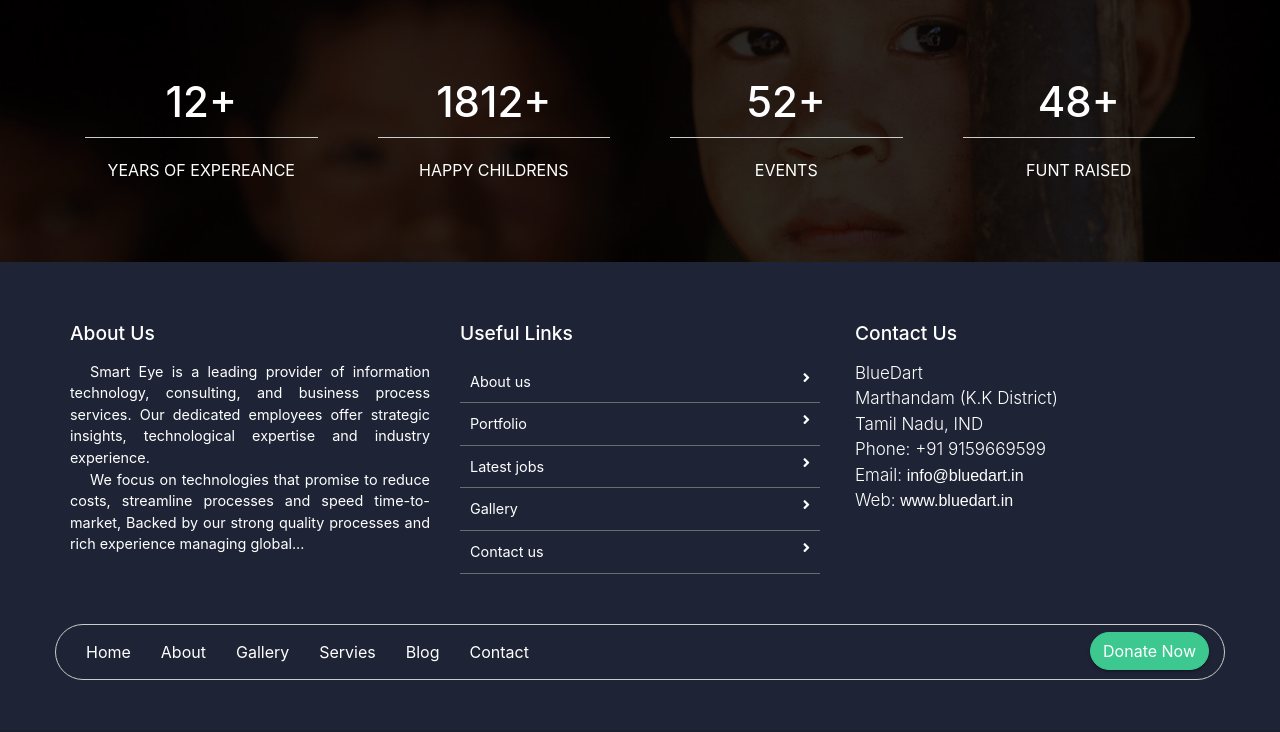
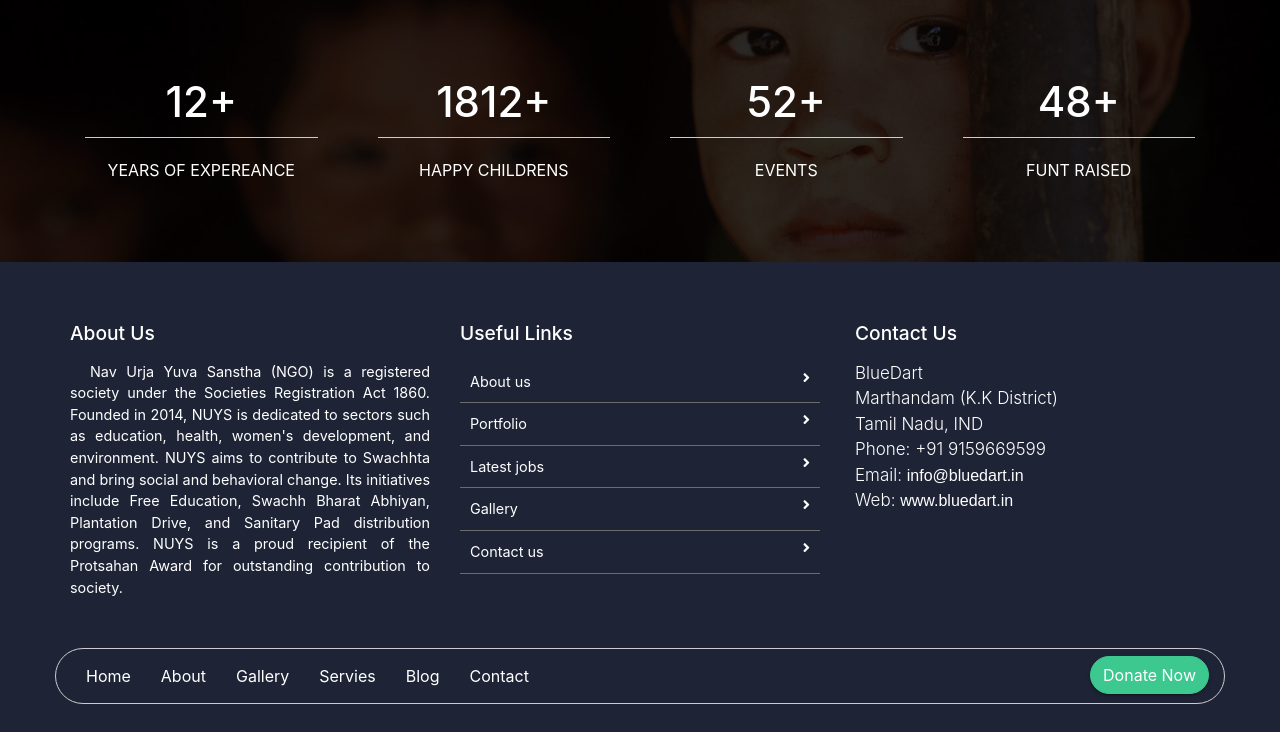
Before and after one commit to Harmionee/Ngo_Website, a plain HTML site: page index.html in a window 1280 px wide. Shown: the part 1831-2563 px from the top of the page. Drawn offline with Linux system fonts and the light colour scheme.

Commit message:
Update index.html

```diff
--- a/index.html
+++ b/index.html
@@ -431,9 +431,11 @@ But you can read the following facts in order to make sure of all pluses of our
                 <div class="col-md-4 col-sm-12">
                     <h2>About Us</h2>
                     <p>
-                        Smart Eye is a leading provider of information technology, consulting, and business process services. Our dedicated employees offer strategic insights, technological expertise and industry experience.
-                    </p>
-                    <p>We focus on technologies that promise to reduce costs, streamline processes and speed time-to-market, Backed by our strong quality processes and rich experience managing global... </p>
+                       Nav Urja Yuva Sanstha (NGO) is a registered society under the Societies Registration Act 1860. Founded in 2014, NUYS is dedicated to sectors such as education, health, women's development, and environment. NUYS aims to contribute to Swachhta and bring social and behavioral change. Its initiatives include Free Education, Swachh Bharat Abhiyan, Plantation Drive, and Sanitary Pad distribution programs. NUYS is a proud recipient of the Protsahan Award for outstanding contribution to society.
+
+
+			</p>
+
                 </div>
                 <div class="col-md-4 col-sm-12">
                     <h2>Useful Links</h2>
```
